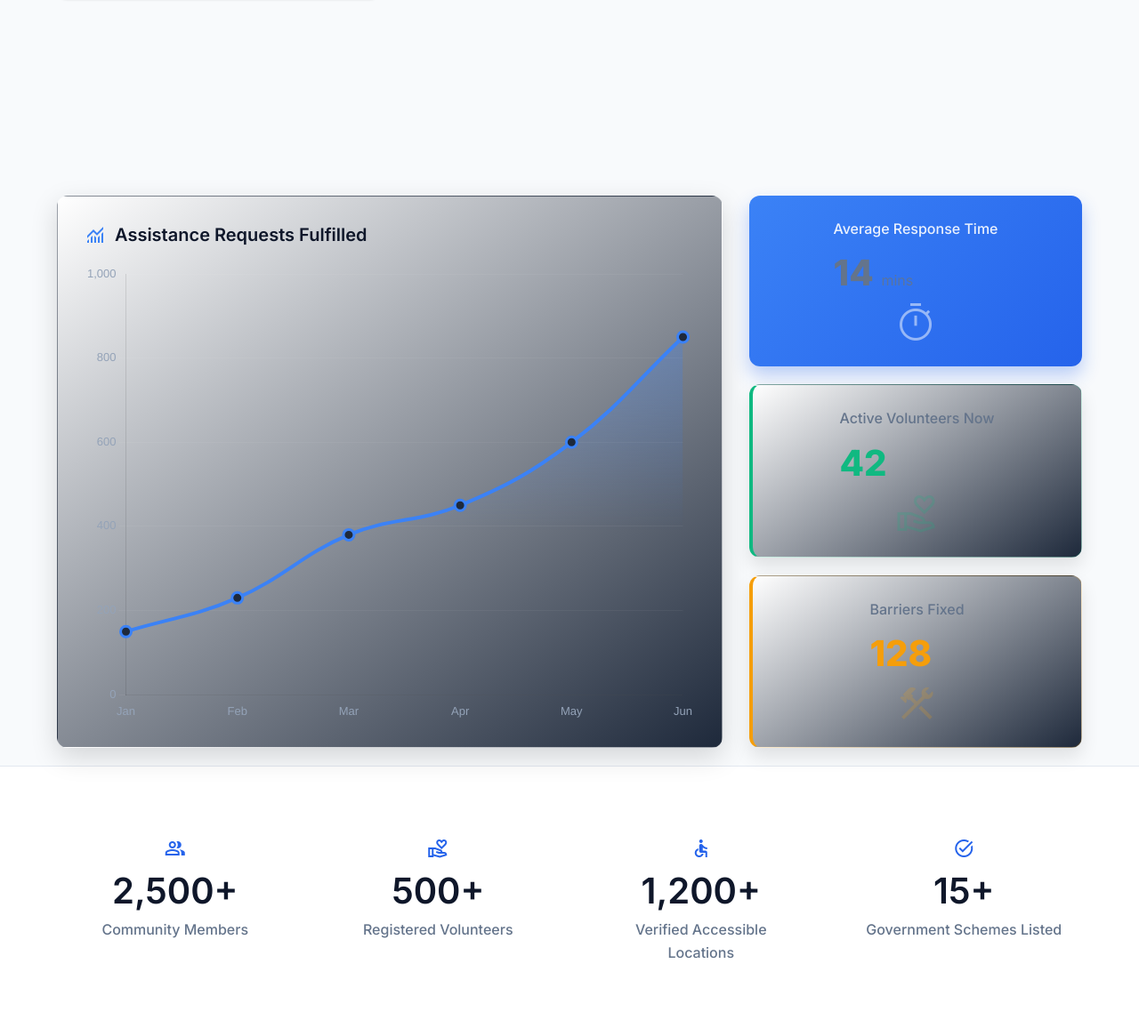
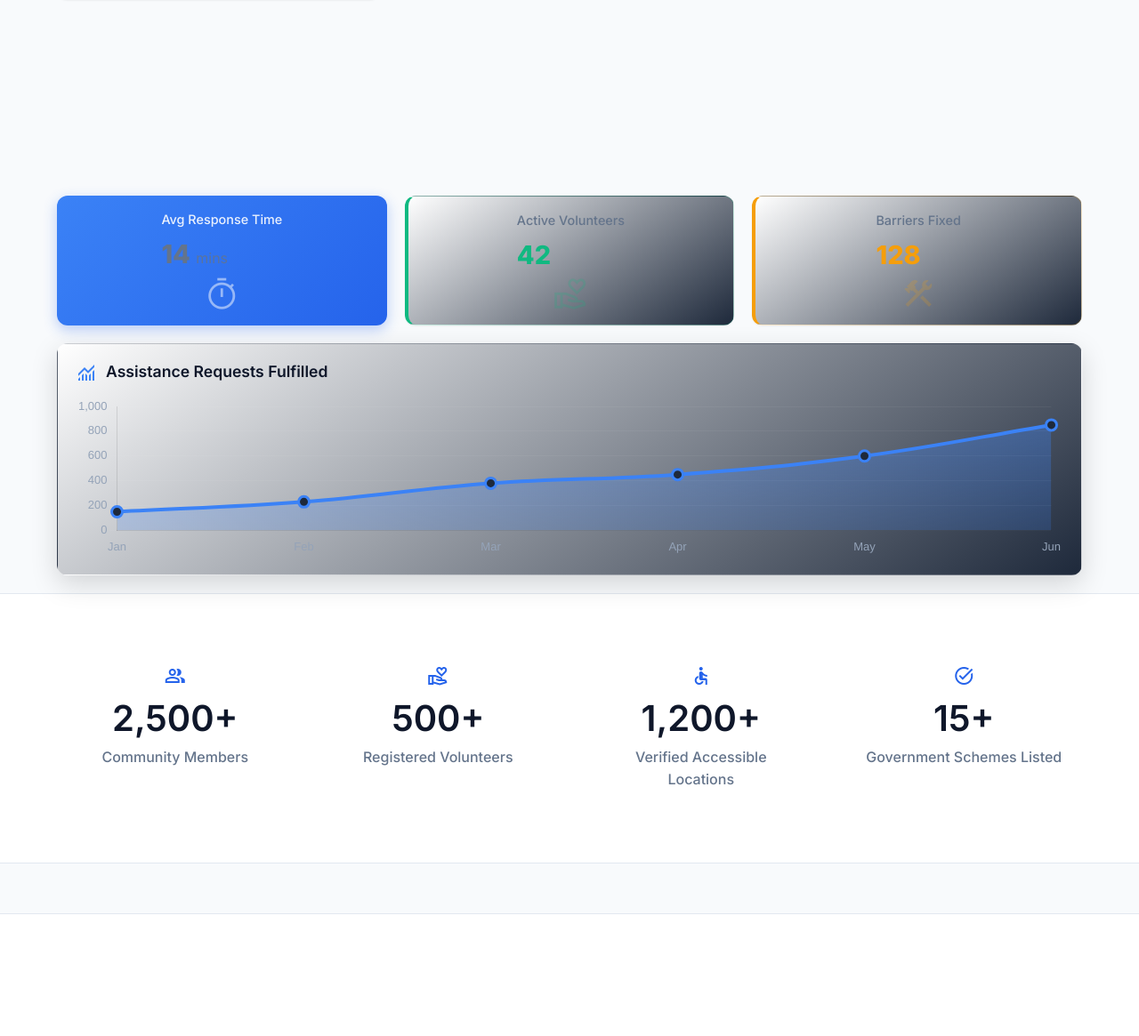
Before and after one commit to amoldaund141-source/ABLE, a Flask app: page / in a window 1280 px wide. Shown: the part 1515-2680 px from the top of the page at 89% size. Run offline with Flask 3, Linux system fonts and the light colour scheme.

Commit message:
UI: Compress Impact Section Layout

```diff
--- a/templates/index.html
+++ b/templates/index.html
@@ -155,45 +155,42 @@
                 <h2>Our Impact in Pune</h2>
                 <p>Live statistical data showcasing community-driven accessibility improvements over the last 6 months.</p>
             </div>
-
-            <div class="grid" style="grid-template-columns: 2fr 1fr; gap: 30px; align-items: stretch;">
-
-                <div class="card animate-on-scroll" style="padding: 30px; background: linear-gradient(145deg, var(--bg-surface), #1e293b); box-shadow: 0 10px 30px rgba(0,0,0,0.15); border: 1px solid rgba(255,255,255,0.05); display: flex; flex-direction: column;">
-                    <h3 style="margin-bottom: 20px; display: flex; align-items: center; gap: 10px;">
-                        <span class="material-symbols-outlined" style="color: #3b82f6;">monitoring</span>
-                        Assistance Requests Fulfilled
-                    </h3>
-                    <div style="flex-grow: 1; position: relative; min-height: 250px;">
-                        <canvas id="homeImpactChart"></canvas>
+            <!-- Horizontal Stats Row -->
+            <div class="grid" style="grid-template-columns: repeat(3, 1fr); gap: 20px; margin-bottom: 20px;">
+                <div class="card animate-on-scroll" style="padding: 15px 20px; background: linear-gradient(135deg, #3b82f6, #2563eb); color: white; border: none; box-shadow: 0 5px 15px rgba(37,99,235,0.3); display: flex; align-items: center; justify-content: space-between;">
+                    <div>
+                        <h4 style="margin: 0 0 5px; font-weight: 500; font-size: 0.9rem; opacity: 0.9;">Avg Response Time</h4>
+                        <p style="font-size: 1.8rem; font-weight: 800; margin: 0;">14 <span style="font-size: 1rem; font-weight: 400; opacity: 0.8;">mins</span></p>
                     </div>
+                    <span class="material-symbols-outlined" style="font-size: 2.5rem; opacity: 0.5;">timer</span>
                 </div>
 
-                <div style="display: flex; flex-direction: column; gap: 20px;">
-                    <div class="card animate-on-scroll" style="padding: 25px; background: linear-gradient(135deg, #3b82f6, #2563eb); color: white; border: none; box-shadow: 0 10px 20px rgba(37,99,235,0.3); display: flex; align-items: center; justify-content: space-between;">
-                        <div>
-                            <h4 style="margin: 0 0 5px; font-weight: 500; opacity: 0.9;">Average Response Time</h4>
-                            <p style="font-size: 2.5rem; font-weight: 800; margin: 0;">14 <span style="font-size: 1rem; font-weight: 400; opacity: 0.8;">mins</span></p>
-                        </div>
-                        <span class="material-symbols-outlined" style="font-size: 3rem; opacity: 0.5;">timer</span>
+                <div class="card animate-on-scroll" style="padding: 15px 20px; background: linear-gradient(145deg, var(--bg-surface), #1e293b); border: 1px solid rgba(16,185,129,0.2); border-left: 4px solid #10b981; display: flex; align-items: center; justify-content: space-between;">
+                    <div>
+                        <h4 style="margin: 0 0 5px; color: var(--text-muted); font-weight: 500; font-size: 0.9rem;">Active Volunteers</h4>
+                        <p style="font-size: 1.8rem; font-weight: 800; color: #10b981; margin: 0;">42</p>
                     </div>
-
-                    <div class="card animate-on-scroll" style="padding: 25px; background: linear-gradient(145deg, var(--bg-surface), #1e293b); border: 1px solid rgba(16,185,129,0.2); border-left: 4px solid #10b981; box-shadow: 0 10px 20px rgba(0,0,0,0.1); display: flex; align-items: center; justify-content: space-between;">
-                        <div>
-                            <h4 style="margin: 0 0 5px; color: var(--text-muted); font-weight: 500;">Active Volunteers Now</h4>
-                            <p style="font-size: 2.5rem; font-weight: 800; color: #10b981; margin: 0;">42</p>
-                        </div>
-                        <span class="material-symbols-outlined" style="font-size: 3rem; color: rgba(16,185,129,0.2);">volunteer_activism</span>
-                    </div>
-
-                    <div class="card animate-on-scroll" style="padding: 25px; background: linear-gradient(145deg, var(--bg-surface), #1e293b); border: 1px solid rgba(245,158,11,0.2); border-left: 4px solid #f59e0b; box-shadow: 0 10px 20px rgba(0,0,0,0.1); display: flex; align-items: center; justify-content: space-between;">
-                        <div>
-                            <h4 style="margin: 0 0 5px; color: var(--text-muted); font-weight: 500;">Barriers Fixed</h4>
-                            <p style="font-size: 2.5rem; font-weight: 800; color: #f59e0b; margin: 0;">128</p>
-                        </div>
-                        <span class="material-symbols-outlined" style="font-size: 3rem; color: rgba(245,158,11,0.2);">construction</span>
-                    </div>
+                    <span class="material-symbols-outlined" style="font-size: 2.5rem; color: rgba(16,185,129,0.2);">volunteer_activism</span>
                 </div>
 
+                <div class="card animate-on-scroll" style="padding: 15px 20px; background: linear-gradient(145deg, var(--bg-surface), #1e293b); border: 1px solid rgba(245,158,11,0.2); border-left: 4px solid #f59e0b; display: flex; align-items: center; justify-content: space-between;">
+                    <div>
+                        <h4 style="margin: 0 0 5px; color: var(--text-muted); font-weight: 500; font-size: 0.9rem;">Barriers Fixed</h4>
+                        <p style="font-size: 1.8rem; font-weight: 800; color: #f59e0b; margin: 0;">128</p>
+                    </div>
+                    <span class="material-symbols-outlined" style="font-size: 2.5rem; color: rgba(245,158,11,0.2);">construction</span>
+                </div>
+            </div>
+
+            <!-- Full Width Chart -->
+            <div class="card animate-on-scroll" style="padding: 20px; background: linear-gradient(145deg, var(--bg-surface), #1e293b); box-shadow: 0 10px 30px rgba(0,0,0,0.15); border: 1px solid rgba(255,255,255,0.05);">
+                <h3 style="margin-bottom: 15px; display: flex; align-items: center; gap: 10px; font-size: 1.1rem;">
+                    <span class="material-symbols-outlined" style="color: #3b82f6;">monitoring</span>
+                    Assistance Requests Fulfilled
+                </h3>
+                <div style="position: relative; height: 180px;">
+                    <canvas id="homeImpactChart"></canvas>
+                </div>
             </div>
         </section>
 
```
